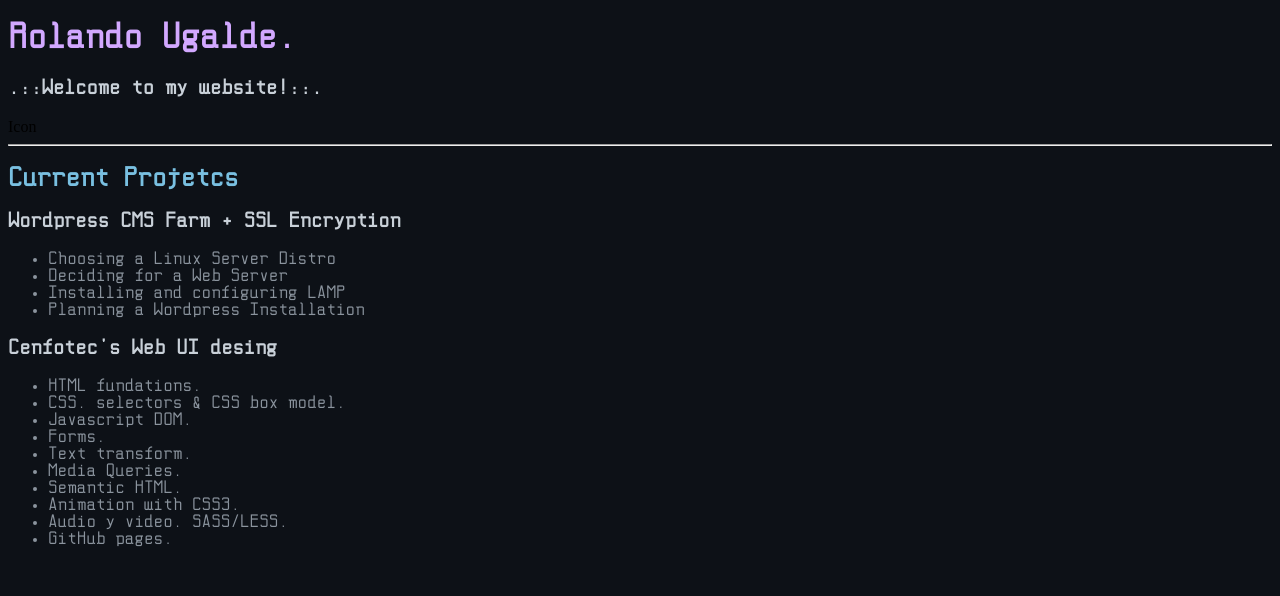
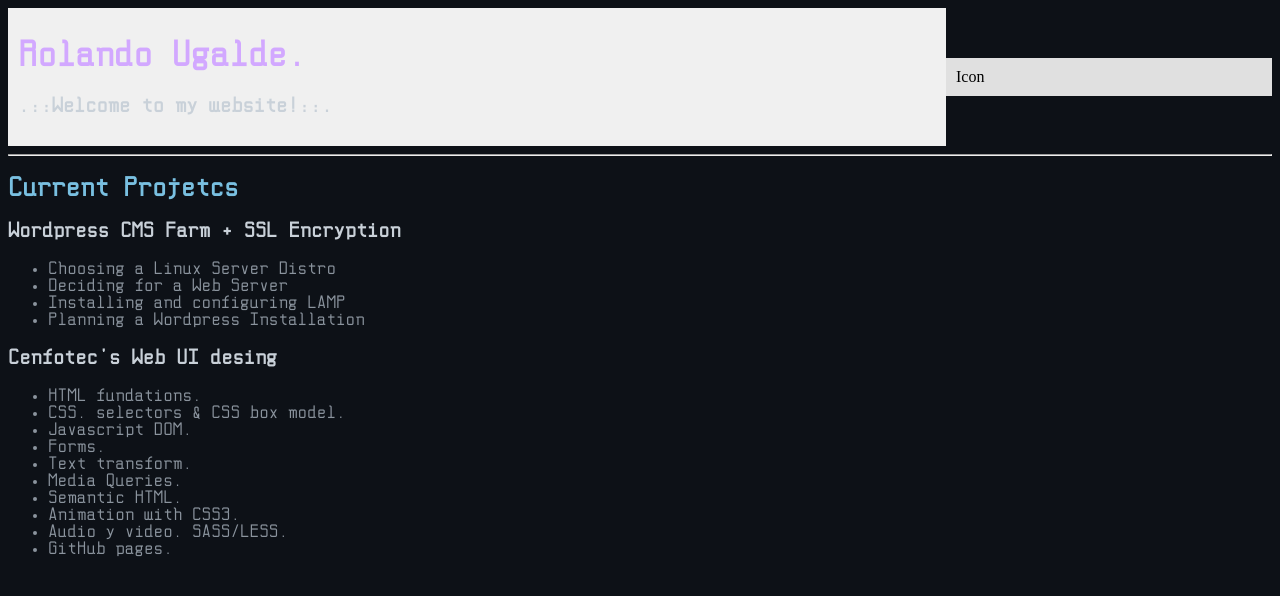
Before and after one commit to rolandougalde/rolandougalde.github.io, a Jekyll site: the page built from index.md, in a window 1280 px wide. Shown: the top 596 px of the page. Built offline with Jekyll 4.4.1, drawn with Linux system fonts in a browser that asks for light colours; our own code applies the rules of GitHub Pages for plain Markdown files.

Commit message:
Update default.css

```diff
--- a/assets/css/default.css
+++ b/assets/css/default.css
@@ -99,3 +99,32 @@ footer {
 .btn {
   display: none !important;
 }
+
+/* Styling for the header container */
+.header-container {
+  display: flex;
+  align-items: center;
+  justify-content: space-between;
+}
+
+/* Style for the left header */
+.header-left {
+  width: 75%;
+  background-color: #f0f0f0;
+  padding: 10px;
+}
+
+/* Style for the right header */
+.header-right {
+  width: 25%;
+  background-color: #e0e0e0;
+  padding: 10px;
+}
+
+/* Styling for the formatted box */
+.formatted-box {
+  border: 2px solid #ccc;
+  background-color: #f9f9f9;
+  padding: 20px;
+  margin-top: 20px;
+}
```
